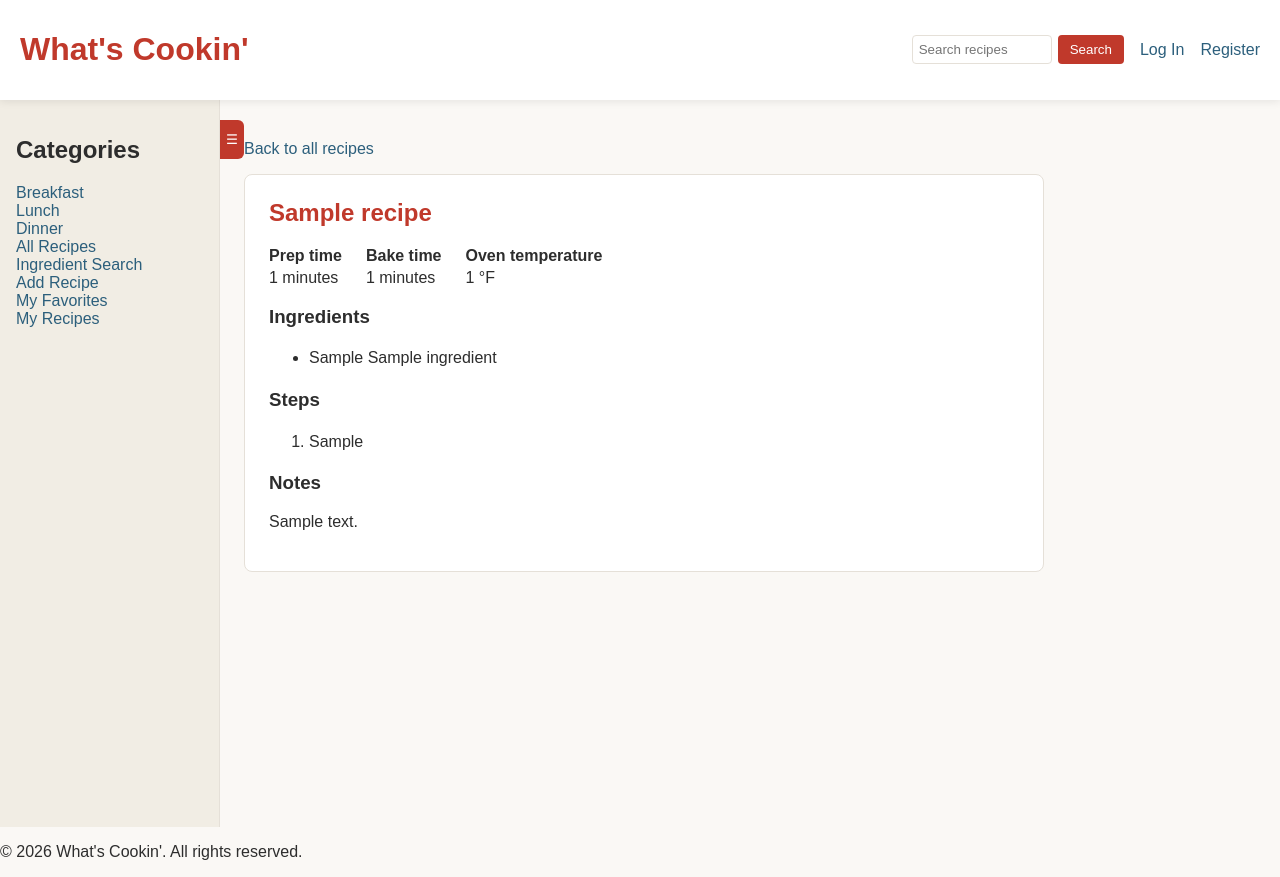
After one commit to it-sd-capstone/2026-fall-team2, a PHP site: page /recipe.php?id=1 in a window 1280 px wide. The commit adds this page. Run offline with PHP 8.4, Linux system fonts and the light colour scheme; tables that the repository leaves empty hold one stand-in row (values such as "Sample post").

Commit message:
Add recipe detail page and link recipe cards

```diff
--- a/css/style.css
+++ b/css/style.css
@@ -181,3 +181,40 @@ main {
     margin-top: 0;
     color: var(--accent);
 }
+/* ===== Recipe Detail ===== */
+.recipe-detail {
+    max-width: 800px;
+    min-width: 0;
+    overflow-wrap: anywhere;
+}
+
+.recipe-detail article {
+    padding: 24px;
+    background-color: var(--bg-panel);
+    border: 1px solid var(--border);
+    border-radius: 8px;
+}
+
+.recipe-detail h2 {
+    margin-top: 0;
+    color: var(--accent);
+}
+
+.recipe-times {
+    display: flex;
+    flex-wrap: wrap;
+    gap: 24px;
+}
+
+.recipe-times dt {
+    font-weight: bold;
+}
+
+.recipe-times dd {
+    margin: 4px 0 0;
+}
+
+.recipe-detail li {
+    margin-bottom: 12px;
+    line-height: 1.5;
+}
--- a/includes/db.php
+++ b/includes/db.php
@@ -6,6 +6,7 @@ if (file_exists($configFile)) {
   require $configFile;}
 
 $host = $DB_HOST ?? getenv("DB_HOST") ?: "127.0.0.1";
+$port = $DB_PORT ?? getenv("DB_PORT") ?: "3306";
 $dbname = $DB_NAME ?? getenv("DB_NAME") ?: "whatscookin";
 $username = $DB_USER ?? getenv("DB_USER") ?: "root";
 $password = $DB_PASSWORD ?? getenv("DB_PASSWORD");
@@ -16,7 +17,7 @@ if ($password === false){
 
 try {
   $pdo = new PDO(
-    "mysql:host=$host;dbname=$dbname;charset=utf8mb4",
+    "mysql:host=$host;port=$port;dbname=$dbname;charset=utf8mb4",
     $username,
     $password,
     [PDO::ATTR_ERRMODE => PDO::ERRMODE_EXCEPTION]
@@ -24,5 +25,6 @@ try {
 
 } catch (PDOException $e) {
     error_log($e->getMessage());
+    http_response_code(500);
     exit("Sorry, the database is unavailable. Please try again later.");
 }
--- a/includes/recipe-card.php
+++ b/includes/recipe-card.php
@@ -1,5 +1,5 @@
 <div class="recipe-card">
-    <h3><?php echo htmlspecialchars($recipe['title'], ENT_QUOTES, 'UTF-8'); ?></h3>
+    <h3><a href="recipe.php?id=<?php echo (int)$recipe['recipe_id']; ?>"><?php echo htmlspecialchars($recipe['title'], ENT_QUOTES, 'UTF-8'); ?></a></h3>
     <p>Prep Time: <?php echo htmlspecialchars($recipe['prep_time'], ENT_QUOTES, 'UTF-8'); ?> minutes</p>
 <?php if ($recipe['bake_time']): ?>
     <p>Bake Time: <?php echo htmlspecialchars($recipe['bake_time'], ENT_QUOTES, 'UTF-8'); ?> minutes</p>
--- a/includes/recipes.php
+++ b/includes/recipes.php
@@ -122,3 +122,43 @@ function suggestWord(string $search, array $words): ?string
 
     return $closestWord;
 }
+// Detail queries are separate so multiple ingredients and steps stay distinct.
+function getRecipeById(PDO $pdo, int $recipeId): ?array
+{
+    $statement = $pdo->prepare(
+        'SELECT recipe_id, title, prep_time, bake_time, bake_temp, notes
+         FROM recipes
+         WHERE recipe_id = :recipe_id'
+    );
+    $statement->execute(['recipe_id' => $recipeId]);
+
+    $recipe = $statement->fetch(PDO::FETCH_ASSOC);
+    return $recipe === false ? null : $recipe;
+}
+
+function getRecipeIngredients(PDO $pdo, int $recipeId): array
+{
+    $statement = $pdo->prepare(
+        'SELECT i.name, ri.quantity
+         FROM recipe_ingredients ri
+         JOIN ingredients i ON i.ingredient_id = ri.ingredient_id
+         WHERE ri.recipe_id = :recipe_id
+         ORDER BY i.name, i.ingredient_id'
+    );
+    $statement->execute(['recipe_id' => $recipeId]);
+
+    return $statement->fetchAll(PDO::FETCH_ASSOC);
+}
+
+function getRecipeSteps(PDO $pdo, int $recipeId): array
+{
+    $statement = $pdo->prepare(
+        'SELECT step_number, instruction
+         FROM steps
+         WHERE recipe_id = :recipe_id
+         ORDER BY step_number, step_id'
+    );
+    $statement->execute(['recipe_id' => $recipeId]);
+
+    return $statement->fetchAll(PDO::FETCH_ASSOC);
+}
--- /dev/null
+++ b/recipe.php
@@ -0,0 +1,102 @@
+<?php
+require_once __DIR__ . '/includes/recipes.php';
+
+$recipe = null;
+$ingredients = [];
+$steps = [];
+$errorMessage = '';
+$id = $_GET['id'] ?? null;
+
+// Reject arrays, missing IDs, zero, negative values, and malformed numbers.
+$recipeId = is_string($id)
+    ? filter_var($id, FILTER_VALIDATE_INT, ['options' => ['min_range' => 1]])
+    : false;
+
+if ($recipeId === false) {
+    http_response_code(400);
+    $errorMessage = 'Please choose a recipe using a valid recipe ID.';
+} else {
+    require __DIR__ . '/includes/db.php';
+
+    try {
+        $recipe = getRecipeById($pdo, $recipeId);
+
+        if ($recipe === null) {
+            http_response_code(404);
+            $errorMessage = 'The recipe you requested could not be found.';
+        } else {
+            $ingredients = getRecipeIngredients($pdo, $recipeId);
+            $steps = getRecipeSteps($pdo, $recipeId);
+        }
+    } catch (PDOException $error) {
+        error_log($error->getMessage());
+        http_response_code(500);
+        $errorMessage = 'Sorry, this recipe could not be loaded. Please try again later.';
+    }
+}
+
+include __DIR__ . '/includes/header.php';
+?>
+    <div class="recipe-detail">
+        <p><a href="index.php">Back to all recipes</a></p>
+
+        <?php if ($errorMessage !== ''): ?>
+            <h2>Recipe unavailable</h2>
+            <p><?php echo htmlspecialchars($errorMessage, ENT_QUOTES, 'UTF-8'); ?></p>
+        <?php else: ?>
+            <article>
+                <h2><?php echo htmlspecialchars($recipe['title'], ENT_QUOTES, 'UTF-8'); ?></h2>
+                <dl class="recipe-times">
+                    <div>
+                        <dt>Prep time</dt>
+                        <dd><?php echo (int)$recipe['prep_time']; ?> minutes</dd>
+                    </div>
+                    <div>
+                        <dt>Bake time</dt>
+                        <dd><?php echo (int)$recipe['bake_time']; ?> minutes</dd>
+                    </div>
+                    <?php if ($recipe['bake_temp'] !== null): ?>
+                        <div>
+                            <dt>Oven temperature</dt>
+                            <dd><?php echo (int)$recipe['bake_temp']; ?> &deg;F</dd>
+                        </div>
+                    <?php endif; ?>
+                </dl>
+
+                <section>
+                    <h3>Ingredients</h3>
+                    <?php if ($ingredients === []): ?>
+                        <p>No ingredients have been added yet.</p>
+                    <?php else: ?>
+                        <ul>
+                            <?php foreach ($ingredients as $ingredient): ?>
+                                <li><?php echo htmlspecialchars($ingredient['quantity'], ENT_QUOTES, 'UTF-8'); ?>
+                                    <?php echo htmlspecialchars($ingredient['name'], ENT_QUOTES, 'UTF-8'); ?></li>
+                            <?php endforeach; ?>
+                        </ul>
+                    <?php endif; ?>
+                </section>
+
+                <section>
+                    <h3>Steps</h3>
+                    <?php if ($steps === []): ?>
+                        <p>No steps have been added yet.</p>
+                    <?php else: ?>
+                        <ol>
+                            <?php foreach ($steps as $step): ?>
+                                <li value="<?php echo (int)$step['step_number']; ?>"><?php echo nl2br(htmlspecialchars($step['instruction'], ENT_QUOTES, 'UTF-8')); ?></li>
+                            <?php endforeach; ?>
+                        </ol>
+                    <?php endif; ?>
+                </section>
+
+                <?php if ($recipe['notes'] !== null && trim($recipe['notes']) !== ''): ?>
+                    <section>
+                        <h3>Notes</h3>
+                        <p><?php echo nl2br(htmlspecialchars($recipe['notes'], ENT_QUOTES, 'UTF-8')); ?></p>
+                    </section>
+                <?php endif; ?>
+            </article>
+        <?php endif; ?>
+    </div>
+<?php include __DIR__ . '/includes/footer.php'; ?>
```
Also changed, not shown: README.md.
